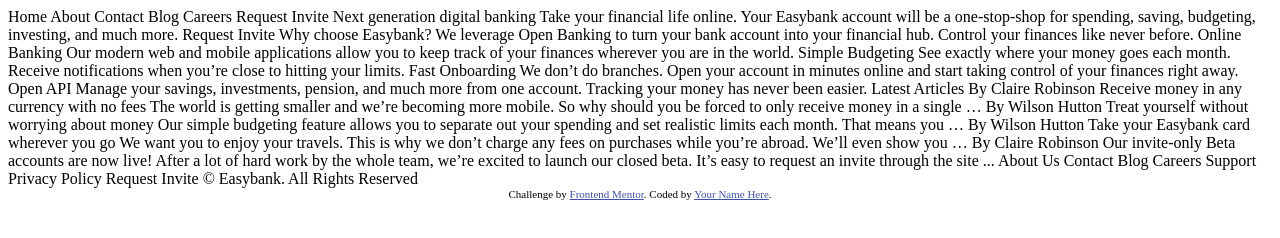
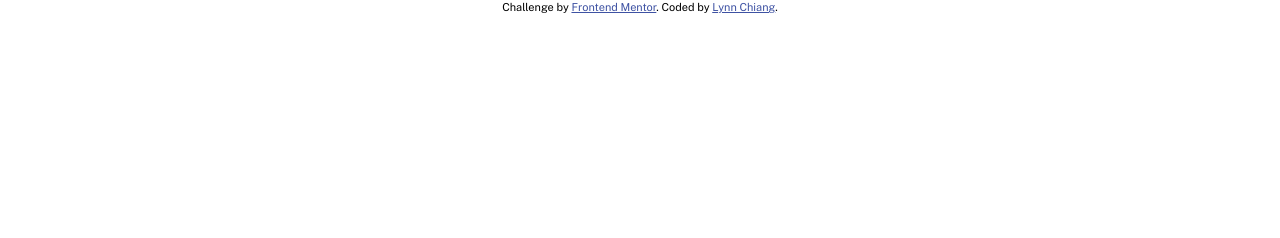
Before and after one commit to chianglynn/frontendmentor-easybank-landing-page, a plain HTML site: page index.html in a window 1280 px wide. Drawn offline with nearby package versions, Linux system fonts and the light colour scheme.

Commit message:
Setup files

```diff
--- a/index.html
+++ b/index.html
@@ -1,21 +1,18 @@
 <!DOCTYPE html>
 <html lang="en">
+
 <head>
   <meta charset="UTF-8">
-  <meta name="viewport" content="width=device-width, initial-scale=1.0"> <!-- displays site properly based on user's device -->
+  <meta name="viewport" content="width=device-width, initial-scale=1.0">
+  <!-- displays site properly based on user's device -->
+  <title>Frontend Mentor | Easybank landing page</title>
+  <link rel="icon" type="image/png" sizes="32x32" href="./images/favicon-32x32.png">
+  <link rel="stylesheet" href="style.css">
+</head>
 
-  <link rel="icon" type="image/png" sizes="32x32" href="./images/favicon-32x32.png">
-
-  <title>Frontend Mentor | Easybank landing page</title>
-
-  <!-- Feel free to remove these styles or customise in your own stylesheet 👍 -->
-  <style>
-    .attribution { font-size: 11px; text-align: center; }
-    .attribution a { color: hsl(228, 45%, 44%); }
-  </style>
-</head>
 <body>
 
+  <!--
   Home
   About
   Contact
@@ -92,10 +89,14 @@
   Request Invite
 
   © Easybank. All Rights Reserved
+-->
 
   <div class="attribution">
     Challenge by <a href="https://www.frontendmentor.io?ref=challenge" target="_blank">Frontend Mentor</a>.
-    Coded by <a href="#">Your Name Here</a>.
+    Coded by <a href="https://github.com/chianglynn" target="_blank">Lynn Chiang</a>.
   </div>
+
+  <script src="./script.js"></script>
 </body>
+
 </html>
--- /dev/null
+++ b/style.css
@@ -0,0 +1,39 @@
+@import url('https://fonts.googleapis.com/css2?family=Public+Sans:wght@300;400;700&display=swap');
+
+:root {
+    /* Primary */
+    --dark-blue: hsl(233, 26%, 24%);
+    --lime-green: hsl(136, 65%, 51%);
+    --bright-cyan: hsl(192, 70%, 51%);
+    /* Neutral */
+    --grayish-blue: hsl(233, 8%, 62%);
+    --light-grayish-blue: hsl(220, 16%, 96%);
+    --very-light-gray: hsl(0, 0%, 98%);
+    --white: hsl(0, 0%, 100%);
+}
+
+html {
+    box-sizing: border-box;
+    font-size: 100%;
+}
+
+*, *::before, *::after {
+    box-sizing: inherit;
+}
+
+body {
+    margin: 0;
+    padding: 0;
+    font-family: 'Public Sans', sans-serif;
+    font-size: 18px;
+    line-height: 1.3;
+}
+
+.attribution {
+    font-size: 11px;
+    text-align: center;
+}
+
+.attribution a {
+    color: hsl(228, 45%, 44%);
+}
```
Also changed, not shown: script.js (added).
